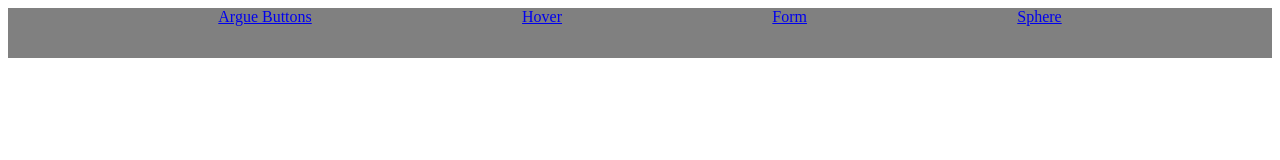
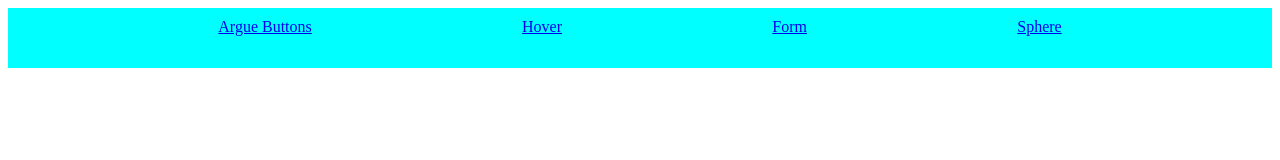
Before and after one commit to jhonymaurad/Assignment-day-3, a plain HTML site: page index.html in a window 1280 px wide. Drawn offline with Linux system fonts and the light colour scheme.

Commit message:
Update css

```diff
--- a/main.css
+++ b/main.css
@@ -41,14 +41,13 @@ label,input{
 .nav-container {
     display: flex;
     justify-content: space-evenly;
-    background: grey;
+    background:aqua;
     color: white;
     height: 50px;
     width: 100%;
-    position: sticky;
-    top: 0;
+    padding-top: 10px;
   }
 
   .nav-container a:hover {
-    font-size: 2.5rem;
+    font-size: 2.2rem;
   }
```
